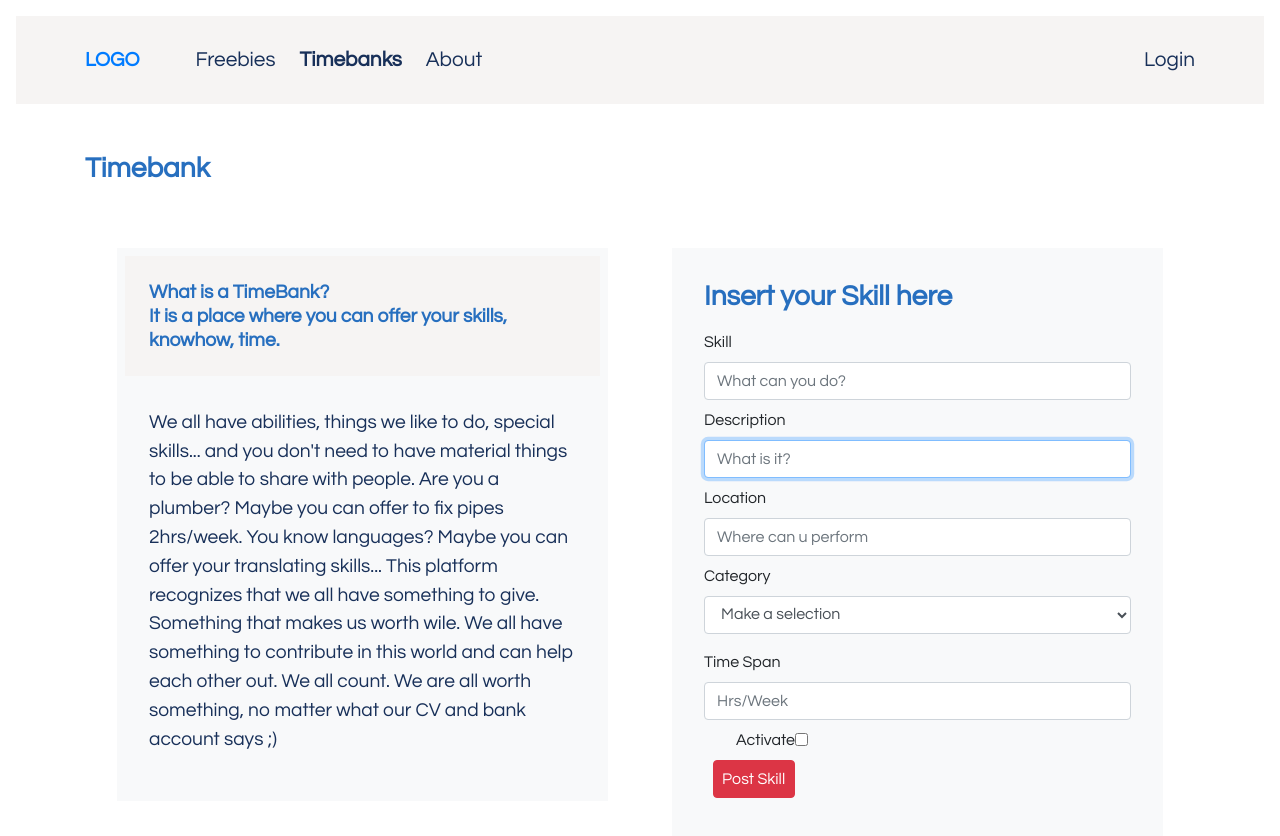
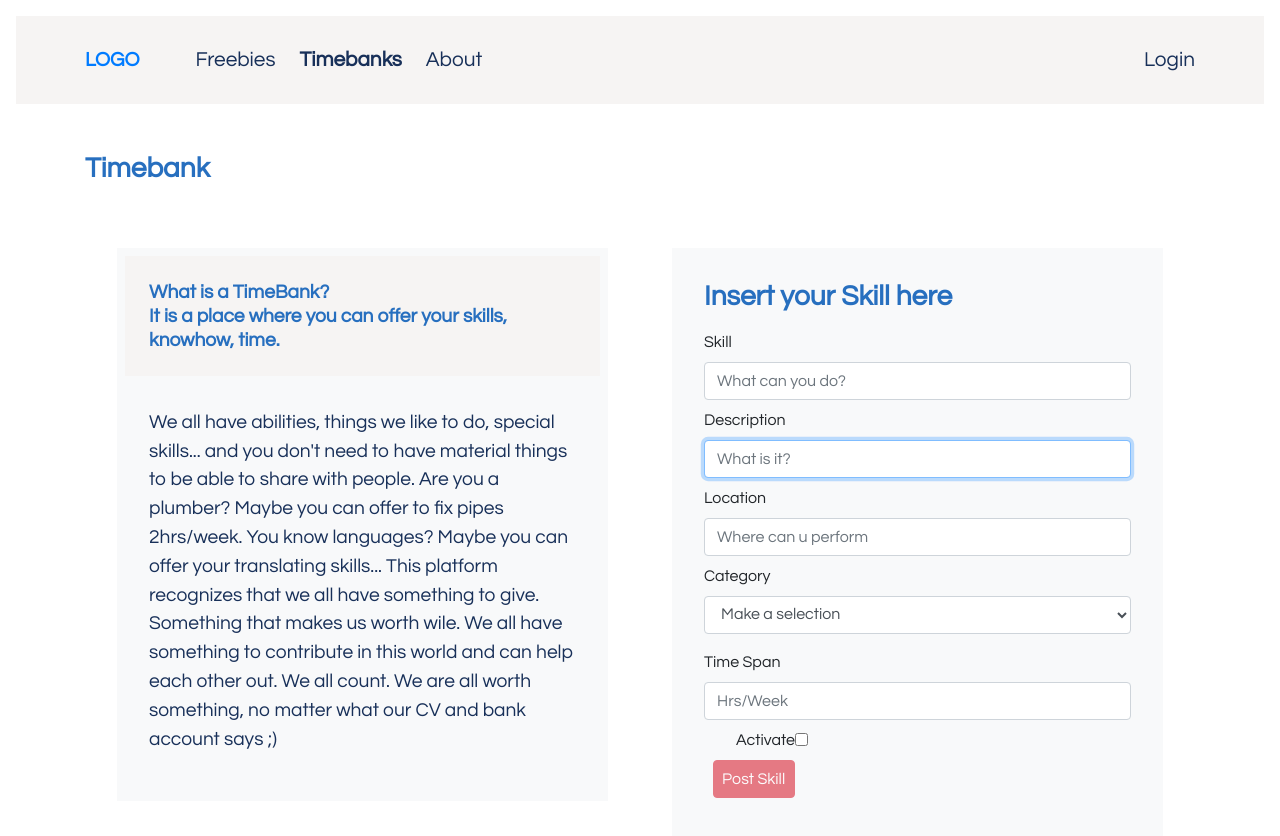
Before and after one commit to Klarala13/collectivity, a React (Create React App) app in the folder frontend/: page /timebank in a window 1280 px wide. Shown: the top 836 px of the page. Built offline with nearby package versions, Linux system fonts and the light colour scheme.

Commit message:
validation works, button disabled works

```diff
--- a/frontend/src/components/TimeBank.jsx
+++ b/frontend/src/components/TimeBank.jsx
@@ -2,7 +2,6 @@
 import React, { useState } from "react";
 
 //ToDo: Post request(on it)
-//Disable button
 //Make sure inputed skill shows in outputed table
 
 export default props => {
@@ -10,8 +9,7 @@ export default props => {
   const [valid, setValid] = useState({
     skill: false,
     description: false,
-    location: false,
-    timeSpan: false
+    location: false
   });
 
   const handleSubmit = e => {
@@ -45,14 +43,10 @@ export default props => {
       setValid({ ...valid, [e.target.name]: false });
     }
   };
-  const handleDisable = e => {
-    if (Object.values(valid).filter(v => !v).length !== 0) {
-      setValid({ ...valid, [e.target.name]: true });
-    } else {
-      setValid({ ...valid, [e.target.name]: false });
-    }
-  };
-  console.log("isValid?", valid["skill"]);
+  const isDisabled = Object.values(valid).filter(v => !v).length !== 0;
+  //console.log("disabled", isDisabled);
+  //console.log("skill", skill);
+  //console.log("isValid?", valid["skill"]);
 
   return (
     <div className="container">
@@ -155,7 +149,6 @@ export default props => {
                 <div>
                   <label>Time Span</label>
                   <input
-                    onChange={e => handleValid(e, e.target.value.length >= 1)}
                     type="number"
                     className="form-control mb-2"
                     id="time-offered"
@@ -178,9 +171,10 @@ export default props => {
                 <div className="mb-3">
                   <button
                     className="btn btn-danger"
-                    onClick={handleDisable}
                     id="submit"
                     type="submit"
+                    disabled={isDisabled}
+                    onClick={setSkill}
                   >
                     Post Skill
                   </button>
```
